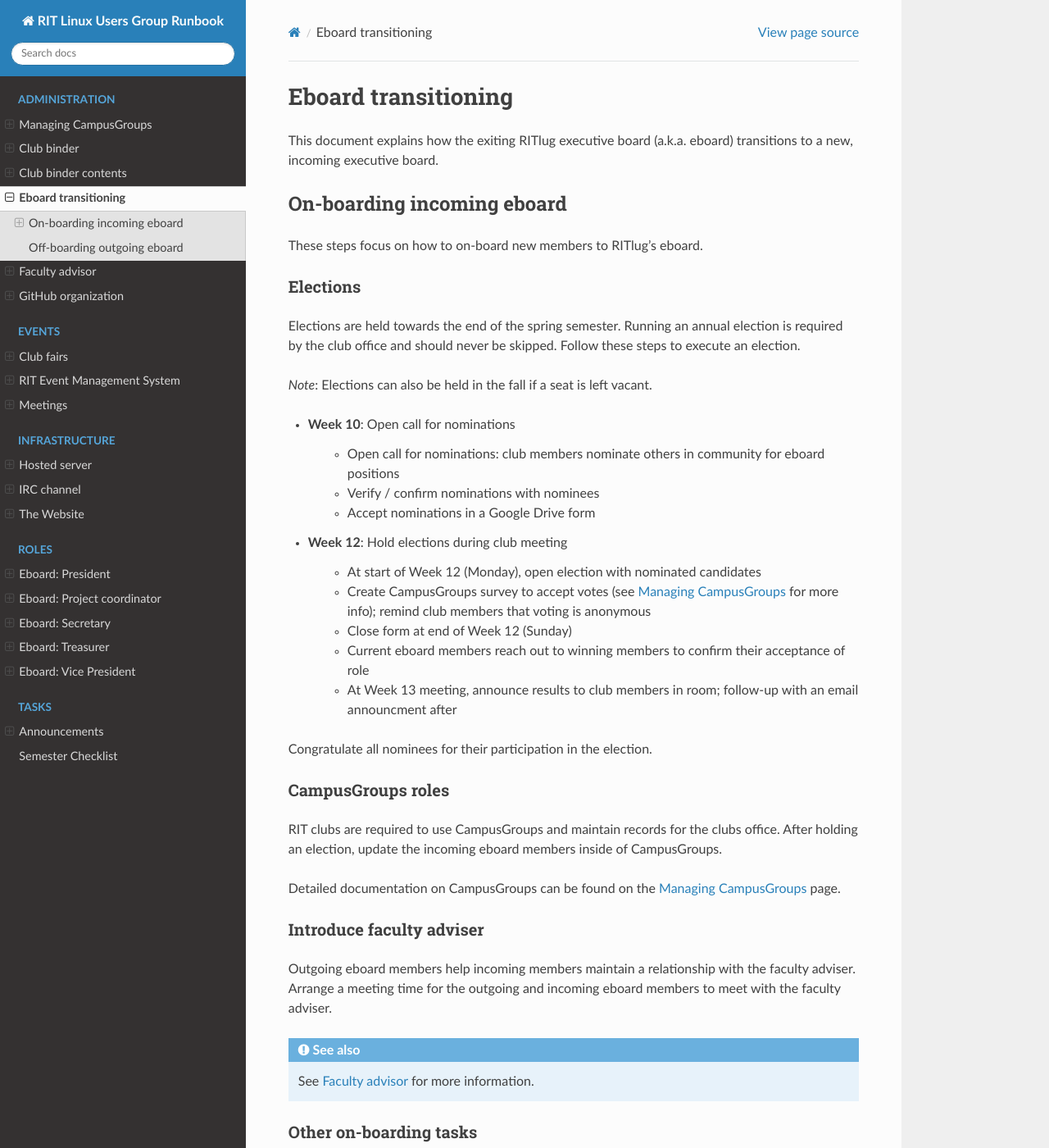
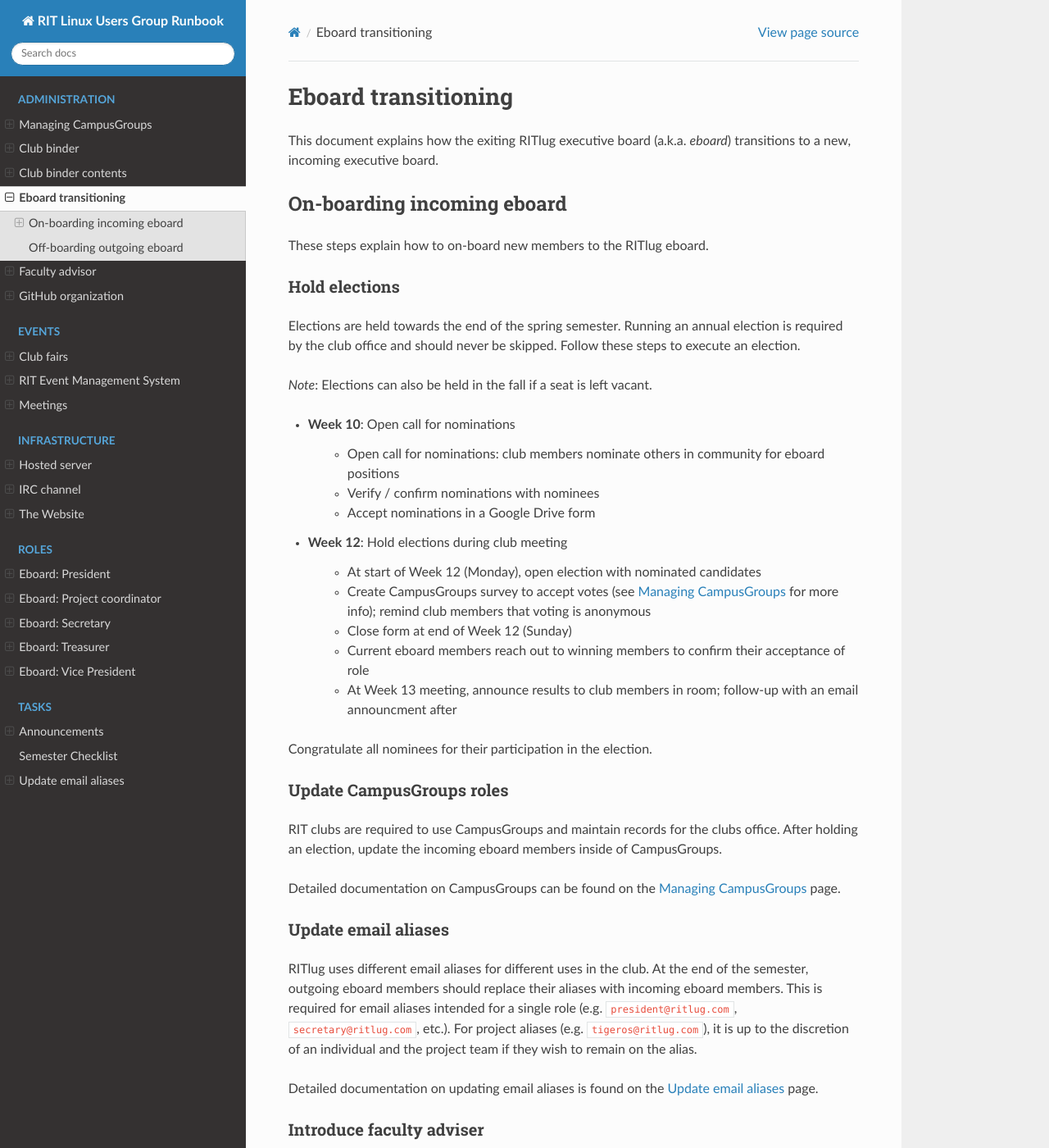
Before and after one commit to RITlug/runbook, a Sphinx documentation site: the page built from docs/administration/eboard-onboarding-offboarding.rst, in a window 1280 px wide and 1400 px high. Shown: the whole window at 82% size. Built offline with Sphinx 7.4.7 and the Read the Docs theme 2.0.0, drawn with Linux system fonts in a browser that asks for light colours; formulas are drawn with MathJax 3.

Commit message:
Document updating ritlug.com email aliases (closes #48)

```diff
--- a/docs/administration/eboard-onboarding-offboarding.rst
+++ b/docs/administration/eboard-onboarding-offboarding.rst
@@ -2,17 +2,17 @@
 Eboard transitioning
 ####################
 
-This document explains how the exiting RITlug executive board (a.k.a. eboard) transitions to a new, incoming executive board.
+This document explains how the exiting RITlug executive board (a.k.a. *eboard*) transitions to a new, incoming executive board.
 
 
 ***************************
 On-boarding incoming eboard
 ***************************
 
-These steps focus on how to on-board new members to RITlug's eboard.
+These steps explain how to on-board new members to the RITlug eboard.
 
-Elections
-=========
+Hold elections
+==============
 
 Elections are held towards the end of the spring semester.
 Running an annual election is required by the club office and should never be skipped.
@@ -42,13 +42,23 @@ Follow these steps to execute an election.
 
 Congratulate all nominees for their participation in the election.
 
-CampusGroups roles
-==================
+Update CampusGroups roles
+=========================
 
 RIT clubs are required to use CampusGroups and maintain records for the clubs office.
 After holding an election, update the incoming eboard members inside of CampusGroups.
 
 Detailed documentation on CampusGroups can be found on the :doc:`campusgroups-management` page.
+
+Update email aliases
+====================
+
+RITlug uses different email aliases for different uses in the club.
+At the end of the semester, outgoing eboard members should replace their aliases with incoming eboard members.
+This is required for email aliases intended for a single role (e.g. ``president@ritlug.com``, ``secretary@ritlug.com``, etc.).
+For project aliases (e.g. ``tigeros@ritlug.com``), it is up to the discretion of an individual and the project team if they wish to remain on the alias.
+
+Detailed documentation on updating email aliases is found on the :doc:`../tasks/update-email-aliases` page.
 
 Introduce faculty adviser
 =========================
```
Also changed, not shown: docs/tasks/update-email-aliases.rst (added, +66 -0 lines), docs/_static/img/email-aliases/email-aliases-locate-01.png (added), docs/_static/img/email-aliases/email-aliases-locate-02.png (added).
